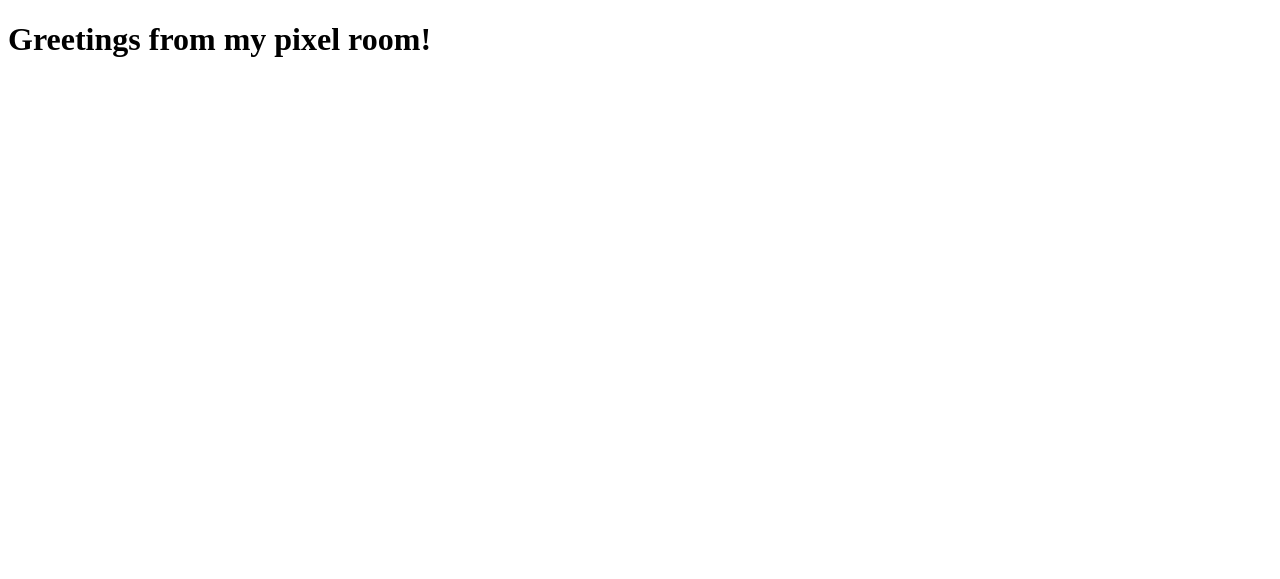
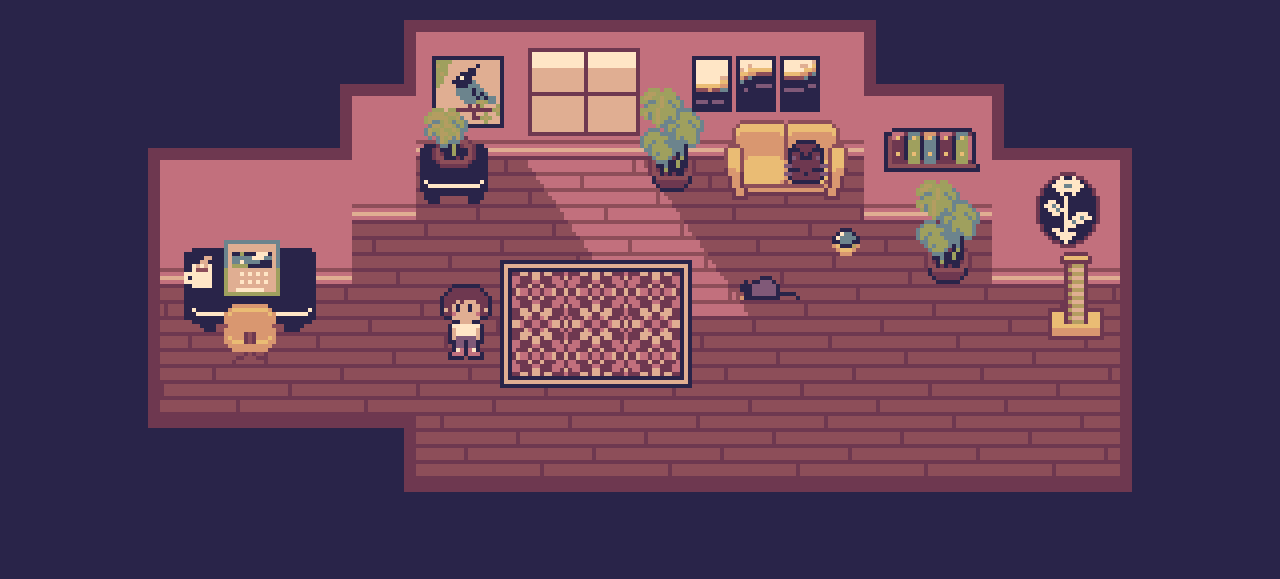
Before and after one commit to StellerJames/RoomForAza, a plain HTML site: page index.html in a window 1280 px wide. Drawn offline with Linux system fonts and the light colour scheme.

Commit message:
Add room art and animations

```diff
--- /dev/null
+++ b/css/style.css
@@ -0,0 +1,46 @@
+/* Color Palette
+Elderberry #292449;
+Old Mauve #6e3850;
+Rialto #8d4e59;
+Old Lavender #805978;
+Puddle Jumper #6c848d;
+Pink Manhattan #c2707d;
+Gremlin #9fa05e;
+Antique Gold #b49d61;
+Coyote #d99770;
+Tumbleweed #e0ae92;
+Apricot #eabc74;
+Bisque #ffe6c6;*/
+
+/* Elderberry page behind the room, no default margin */
+body {
+    margin: 0;
+    background: #292449;
+}
+
+/* the room box: full width, but never bigger than 4x, centered */
+
+.room {
+    position: relative;
+    width: 100%;
+    max-width: 1024px;
+    margin: 0 auto;
+}
+
+/* keeps each image's pixels sharp when scaled */
+.room img {
+    image-rendering: pixelated;
+}
+
+.room-bg {
+    display: block;
+    width: 100%;
+}
+
+/* turns room pixels into percentages of the overall room box */
+.sprite {
+    position: absolute;
+    left: calc(var(--x) / 256 * 100%);
+    top: calc(var(--y) / 144 * 100%);
+    width: calc(var(--w) / 256 * 100%);
+}
--- a/index.html
+++ b/index.html
@@ -4,8 +4,17 @@
     <meta charset="UTF-8">
     <meta name="viewport" content="width=device-width, initial-scale=1.0">
     <title>Room for Aza</title>
+    <link rel="stylesheet" href="css/style.css">
 </head>
 <body>
-    <h1> Greetings from my pixel room! </h1>
+   <main class="room">
+    <img class="room-bg" src="assets/room-static.png" alt="A cozy pixel art living room with a desk, a sofa, a sleeping cat, plants, and wall art">
+
+    <img class="sprite" src="assets/character-idle.gif" alt="" style="--x: 78; --y: 71; --w: 13;">
+
+    <img class="sprite" src="assets/cat-sleep.gif" alt="" style="--x: 164; --y: 34; --w: 11;">
+
+    <img class="sprite" src="assets/mug-steam.gif" alt="" style="--x: 14; --y: 63; --w: 7;">
+   </main>
 </body>
 </html>
```
Also changed, not shown: assets/cat-sleep.gif (added), assets/character-click-bob.gif (added), assets/character-idle.gif (added), assets/mug-steam.gif (added), assets/room-static.png (added).
